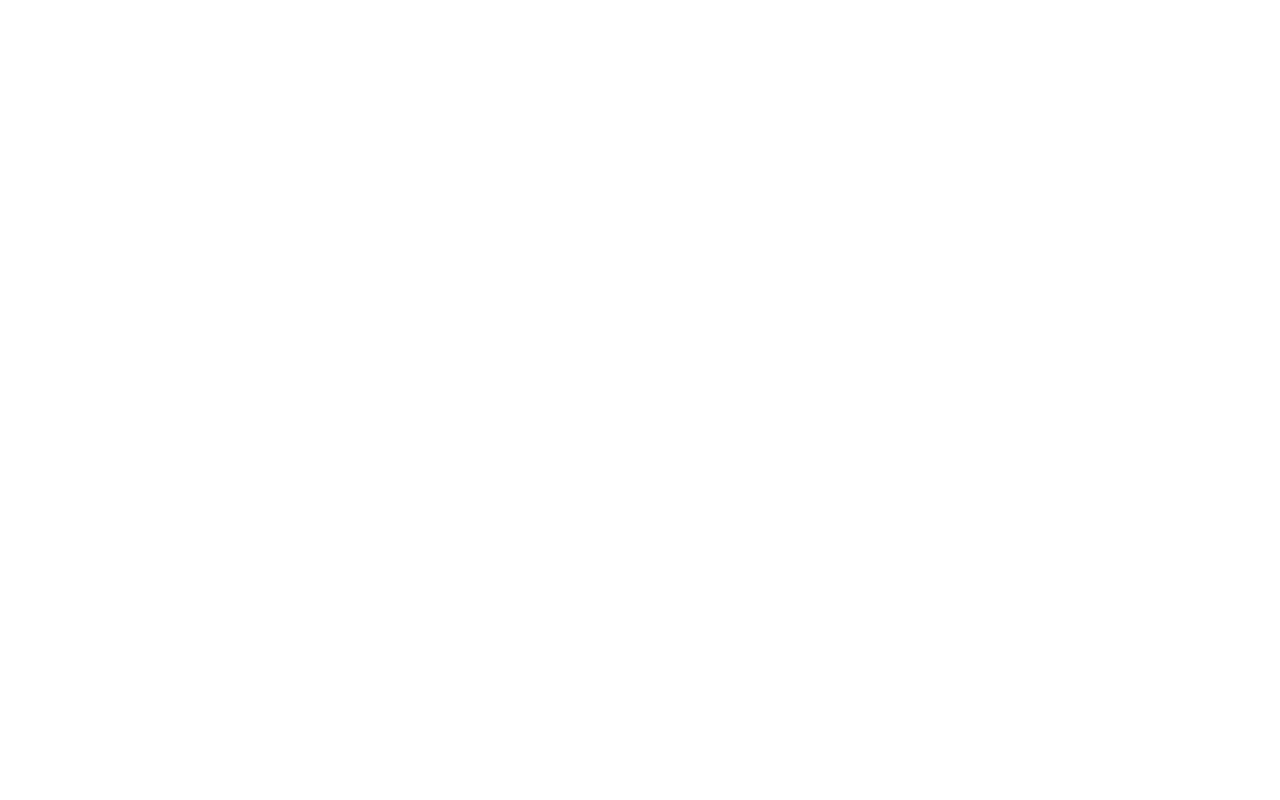
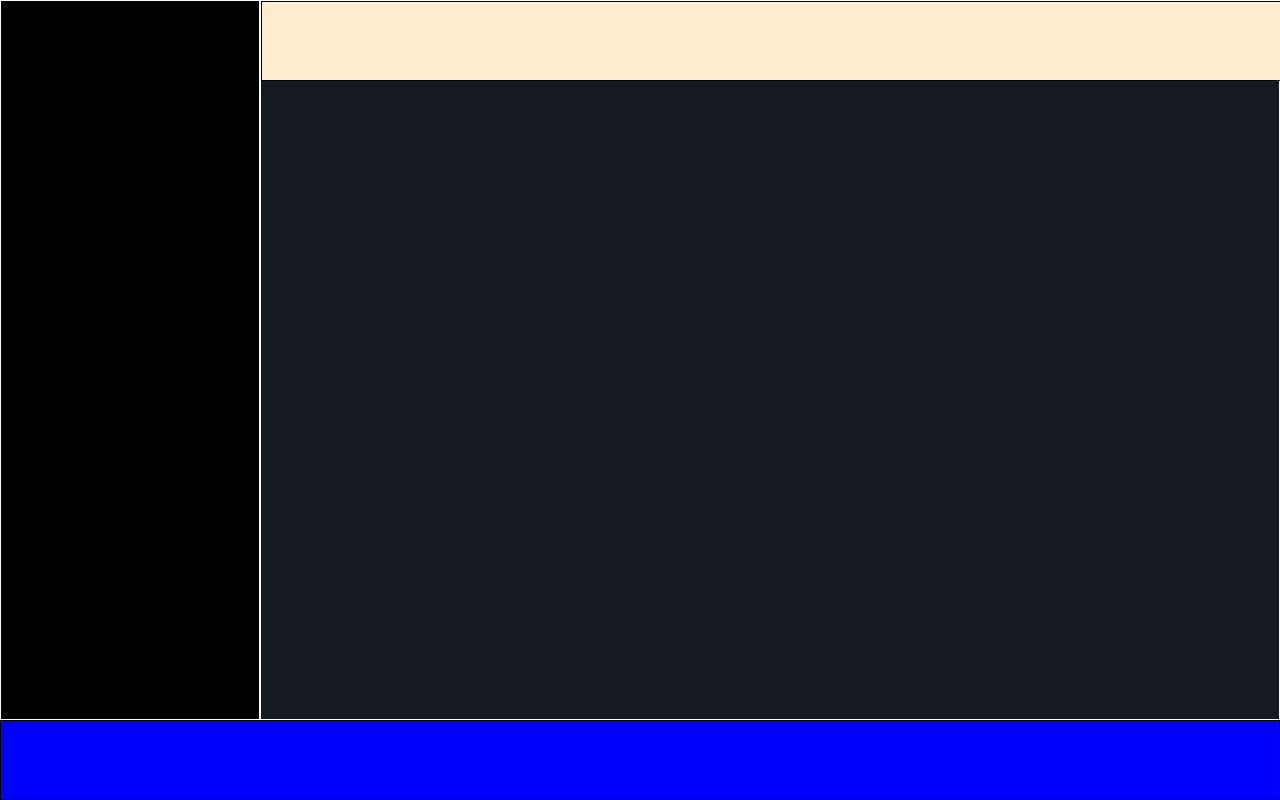
Before and after one commit to venerabaiamankyzy/html-css-spotifyweb, a plain HTML site: page index.html in a window 1280 px wide. Drawn offline with Linux system fonts and the light colour scheme.

Commit message:
+ blocks

```diff
--- a/css/style.css
+++ b/css/style.css
@@ -0,0 +1,43 @@
+#top-content {
+  height: calc(100vh - 80px);
+  background-color:chocolate;
+  border: 1px solid black;
+}
+.sidebar {
+  height: calc(100vh - 80px);
+  width: 260px;
+
+  background-color: #000000;
+  border: 1px solid white;
+  overflow-x: hidden;
+}
+
+.main-content {
+  height: calc(100vh - 80px);
+  width: calc(100% - 260px);
+
+  background-color: #141922;
+  border: 1px solid white;
+
+}
+
+
+.header {
+  height: 80px;
+  width: 100%;
+  position: fixed;
+  z-index: 1;
+
+  background-color:blanchedalmond;
+  border: 1px solid black;
+}
+
+
+
+.footer {
+  height: 80px;
+  width: 100%;
+  background-color:blue;
+  border: 1px solid black;
+  margin-top: auto;
+}
--- a/css/utils.css
+++ b/css/utils.css
@@ -10,3 +10,12 @@
 	clear: both;
 	display: table;
 }
+
+.d-flex {
+	display: flex;
+}
+
+.d-wrap {
+	display: flex;
+	flex-wrap: wrap;
+}
--- a/index.html
+++ b/index.html
@@ -14,6 +14,21 @@
 	</head>
 
 	<body>
+			<section class="top-content d-flex">
+				<section class="sidebar"></section>
+
+				<section class="main-content d-wrap">
+					<section class="header"></section>
+					<section class="main"></section>
+				</section>
+			</section>
+
+
+
+			<footer id="footer">
+				<section class="footer"></section>
+			</footer>
+
 
 	</body>
 
```
Lines whose indentation alone changed are shown as unchanged.
